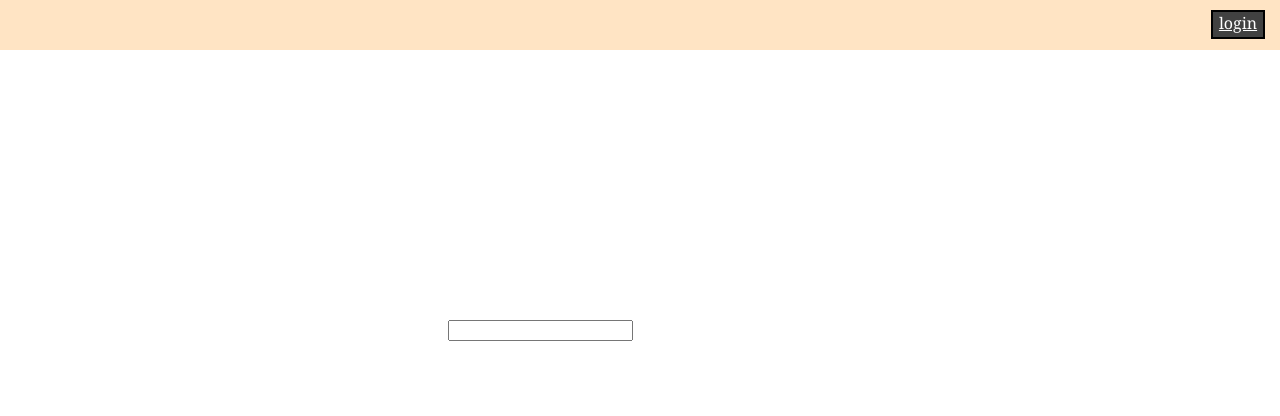
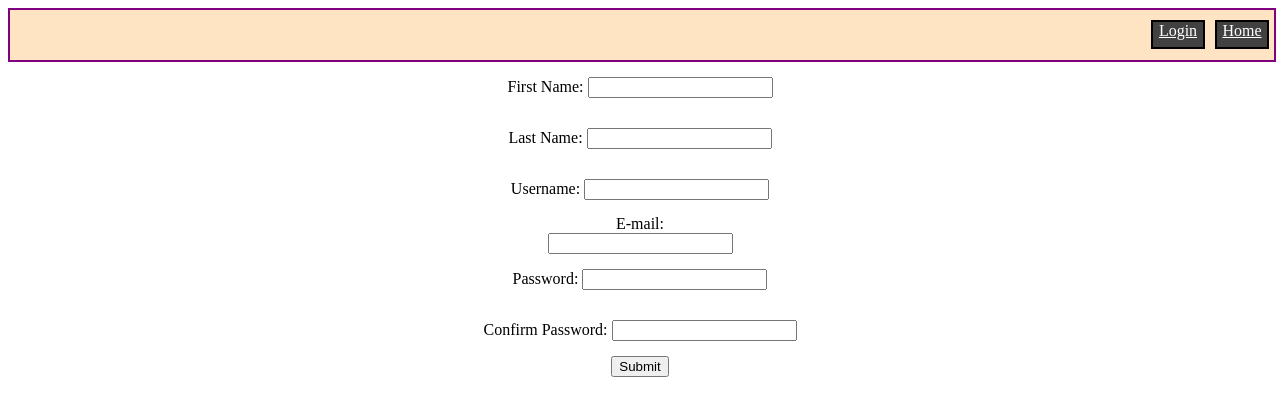
Before and after one commit to davilasergio1995/nosea-frontend, a React (Create React App) app: page /signup in a window 1280 px wide. Shown: the top 416 px of the page. Built offline with nearby package versions, Linux system fonts and the light colour scheme; the HTML template or start-up script is replaced by a standard one.

Commit message:
Programmed signup page, reformatted login page. Signup takes into account duplicate accounts, login factors in duplicate/existing accounts. Login still needs to factor in invalid inputs."

```diff
--- a/src/App.js
+++ b/src/App.js
@@ -1,7 +1,7 @@
 
 //imports all rendered components (components routed using React Router)
 import ChatClient from './components/ChatClient/ChatClient';
-import {BrowserRouter as Router, Route, Link} from 'react-router-dom';
+import {BrowserRouter as Router, Route, Switch} from 'react-router-dom';
 import HomePage from './components/HomePage/HomePage';
 import Login from './components/Login/Login';
 import Signup from './components/Signup/Signup';
@@ -10,10 +10,12 @@ function App() {
 //simple routing. Will be updated with greated understanding of React Router
   return (
     <Router>
-      <Route exact path='/' component={HomePage}/>
-      <Route exact path='/nosea' component={ChatClient}/>
-      <Route exact path='/login' component={Login}/>
-      <Route exact path='/signup' component={Signup}/>
+      <Switch>
+        <Route exact path='/' component={HomePage}/>
+        <Route exact path='/nosea' component={ChatClient}/>
+        <Route exact path='/login' component={Login}/>
+        <Route exact path='/signup' component={Signup}/>
+      </Switch>
     </Router>
   );
 
--- a/src/components/HomePage/HomePage.css
+++ b/src/components/HomePage/HomePage.css
@@ -1,16 +1,5 @@
 
 
-.navbar_button{
-    position: absolute;
-    text-align: center;
-    top: 10px ;
-    right: 15px;
-    color: white;
-    background-color: rgb(65, 65, 65);
-    border: 2px solid black;
-    width: 50px;
-    height: 25px;
-}
 
 .homepage_blurb{
     text-align: center;
--- a/src/components/HomePage/HomePage.js
+++ b/src/components/HomePage/HomePage.js
@@ -5,8 +5,8 @@ import NavBar from '../NavBar/NavBar'
 let HomePage = () => {
     return(
         <div>
+            <NavBar></NavBar>
             <p className='homepage_blurb'>This is my homepage! click the "login" button in the navbar to login.</p>
-            <NavBar></NavBar>
         </div>
 
     )
--- a/src/components/Login/Login.css
+++ b/src/components/Login/Login.css
@@ -1,6 +1,7 @@
 .username-and-password {
-    display: block;
-    position: absolute;
+    display: flex;
+    flex-direction: column;
+    align-items: center;
     left: 33%;
     top: 40%;
 }
@@ -8,3 +9,20 @@
 .input {
     margin: 15px;
 }
+
+.input_button {
+    width: 20px;
+    height: 20px;
+    text-align: center;
+    color: white;
+    background-color: rgb(65, 65, 65);
+    border: 2px solid black;
+    width: 50px;
+    height: 25px;
+}
+
+.signup {
+    display: flex;
+    align-items: center;
+
+}
--- a/src/components/Login/Login.js
+++ b/src/components/Login/Login.js
@@ -25,17 +25,17 @@ let Login = () => {
 //(Currently extremely insecure, server-side libraries will be implemented for security)
     const login = (e) => {
         e.preventDefault();
-        Axios.post('/api/users',{
+        Axios.post('/api/users/login',{
             username: username,
             password: password
         }).then((response) => {
-            if (response.data === 'yes') {
-                history.push('/nosea');
+            if (response.data === 'a-ok') {
+                alert('Login successful!')
             } else {
-                alert('Incorrect username and/or password');
+                alert(response.data);
             }
         })
-    }
+    };
 
 //Simple form, sets the username and password states that are used to compare to the database
     return(
@@ -43,15 +43,19 @@ let Login = () => {
             <NavBar/>
             <form className='username-and-password'>
                 <div className='input'>
-                    <label htmlFor='username'>Username:</label>
+                    <label htmlFor='username'>Username: </label>
                     <input id='username' type='text' placeholder='Username' onChange={usernameHandler}></input>
                 </div>
                 <div className = 'input'>
                     <label htmlFor='passord'>Password: </label>
-                    <input id='password' type='text' placeholder='Password' onChange={passwordHandler}></input>
+                    <input id='password' type='password' placeholder='Password' onChange={passwordHandler}></input>
                 </div>
-                <button onClick={login}></button>
+                <button onClick={login} className='input_button'>Login</button>
             </form>
+            <div className = 'signup'>
+                <div>Not registered?</div>
+                <a href = "/signup">Sign up!</a>
+            </div>
         </div>
     )
 };
--- a/src/components/NavBar/NavBar.css
+++ b/src/components/NavBar/NavBar.css
@@ -1,4 +1,4 @@
-.navbar {
+/*.navbar {
     margin: 0px;
     padding: 0px;
     position: absolute;
@@ -12,13 +12,27 @@
     border: 2px solid rgb(39, 9, 9);
     border-width: 0;
 
+}*/
+
+.navbar {
+    width: 100%;
+    display: flex;
+    flex-direction: row;
+    justify-content: flex-end;
+    height: 50px;
+    background-color: bisque;
+    color: black;
+    border: 2px solid purple;
 }
 
-/*.navbar {
-    display: flex;
-    justify-content: space-around;
-    align-items: center;
-    min-height:15%;
-    background-color: bisque;
-    color: black;
-*/
+.navbar_button{
+    position: relative;
+    margin: 5px;
+    top: 5px;
+    text-align: center;
+    color: white;
+    background-color: rgb(65, 65, 65);
+    border: 2px solid black;
+    width: 50px;
+    height: 25px;
+}
--- a/src/components/NavBar/NavBar.js
+++ b/src/components/NavBar/NavBar.js
@@ -6,7 +6,10 @@ let NavBar = () => {
     return(
         <div className='navbar'>
             <a href="/login" className = 'navbar_button'>
-                login
+                Login
+            </a>
+            <a href="/" className = 'navbar_button'>
+                Home
             </a>
         </div>
     )
--- a/src/components/Signup/Signup.css
+++ b/src/components/Signup/Signup.css
@@ -1,6 +1,10 @@
 .signup_form {
-    position: absolute;
-    display: block;
-    left: 35%;
-    top: 40%;
+    display: flex;
+    flex-direction: column;
+    align-items: center;
 }
+
+.signup_input {
+
+    margin: 15px;
+}
--- a/src/components/Signup/Signup.js
+++ b/src/components/Signup/Signup.js
@@ -1,13 +1,87 @@
 import './Signup.css';
 import NavBar from '../NavBar/NavBar';
-
+import {useState} from 'react';
+import {useHistory} from 'react-router-dom';
+import Axios from 'axios';
 //Signup page. Currently not programmed, intended to allow new user to sign up.
 let Signup = () => {
+    const [username, setUsername] = useState('');
+    const [password, setPassword] = useState('');
+    const [email, setEmail] = useState('');
+    const [firstName, setFirstName] = useState('');
+    const [lastName, setLastName] = useState('');
+    const history = useHistory();
+
+    const usernameHandler = (e) => {
+        setUsername(e.target.value);
+    };
+
+    const passwordHandler = (e) => {
+        setPassword(e.target.value);
+    };
+
+    const emailHandler = (e) => {
+        setEmail(e.target.value);
+    };
+
+    const firstNameHandler = (e) => {
+        setFirstName(e.target.value);
+    };
+
+    const lastNameHandler = (e) => {
+        setLastName(e.target.value)
+    };
+
+    const formSubmit = (e) => {
+        e.preventDefault();
+        const user = {
+            username: username.toUpperCase(),
+            password: password,
+            firstName: firstName,
+            lastName: lastName,
+            email: email
+        };
+
+        Axios.post('/api/users/signup',user)
+        .then((response) => {
+            if (response.data === 'ok') {
+                alert("Signup successful!");
+                history.push('/login');
+            } else {
+                alert(response.data);
+            }
+        }).catch(err => console.log(err));
+
+    }
+
     return(
         <div>
             <NavBar/>
             <form className='signup_form'>
-                <input></input>
+                <div className = 'signup_input'>
+                    <label id='firstName'>First Name: </label>
+                    <input htmlFor='firstName' type='text' onChange={firstNameHandler}></input>
+                </div>
+                <div className = 'signup_input'>
+                    <label id='lastName'>Last Name: </label>
+                    <input htmlFor='lastName' type='text' onChange={lastNameHandler}></input>
+                </div >
+                <div className = 'signup_input'>
+                    <label id='username'>Username: </label>
+                    <input htmlFor='username' type='text' onChange={usernameHandler}></input>
+                </div>
+                    <label id='email'>E-mail: </label>
+                    <input htmlFor='email' type='email' onChange={emailHandler}></input>
+                <div className = 'signup_input'>
+                    <label id='password'>Password: </label>
+                    <input htmlFor='password' type='text' onChange={passwordHandler}></input>
+                </div >
+                <div className = 'signup_input'>
+                    <label id='confirmPassword'>Confirm Password: </label>
+                    <input htmlFor='confirmPassword' type='text'></input>
+                </div >
+
+                <button onClick={formSubmit}>Submit</button>
             </form>
         </div>
     )
```
